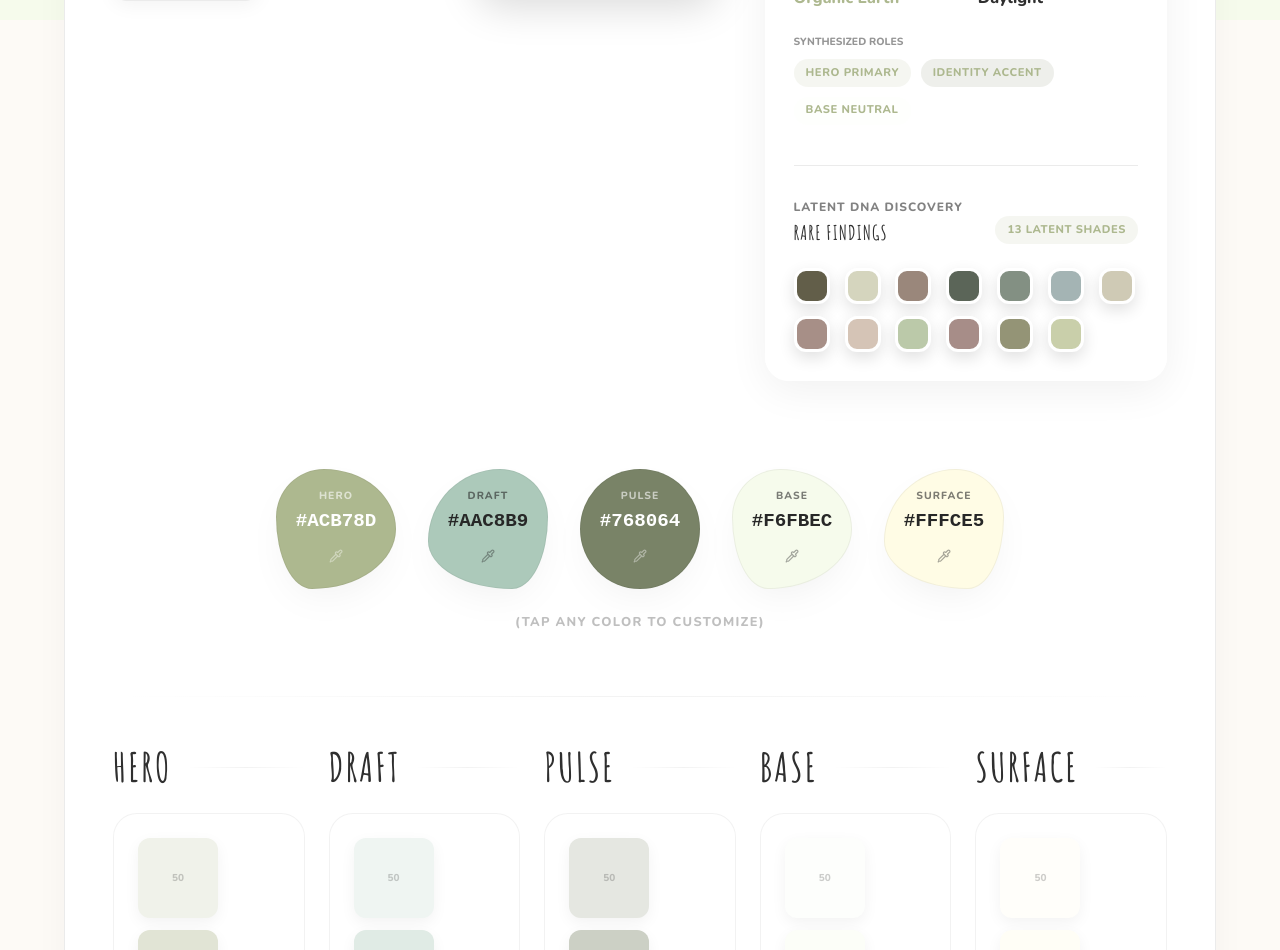
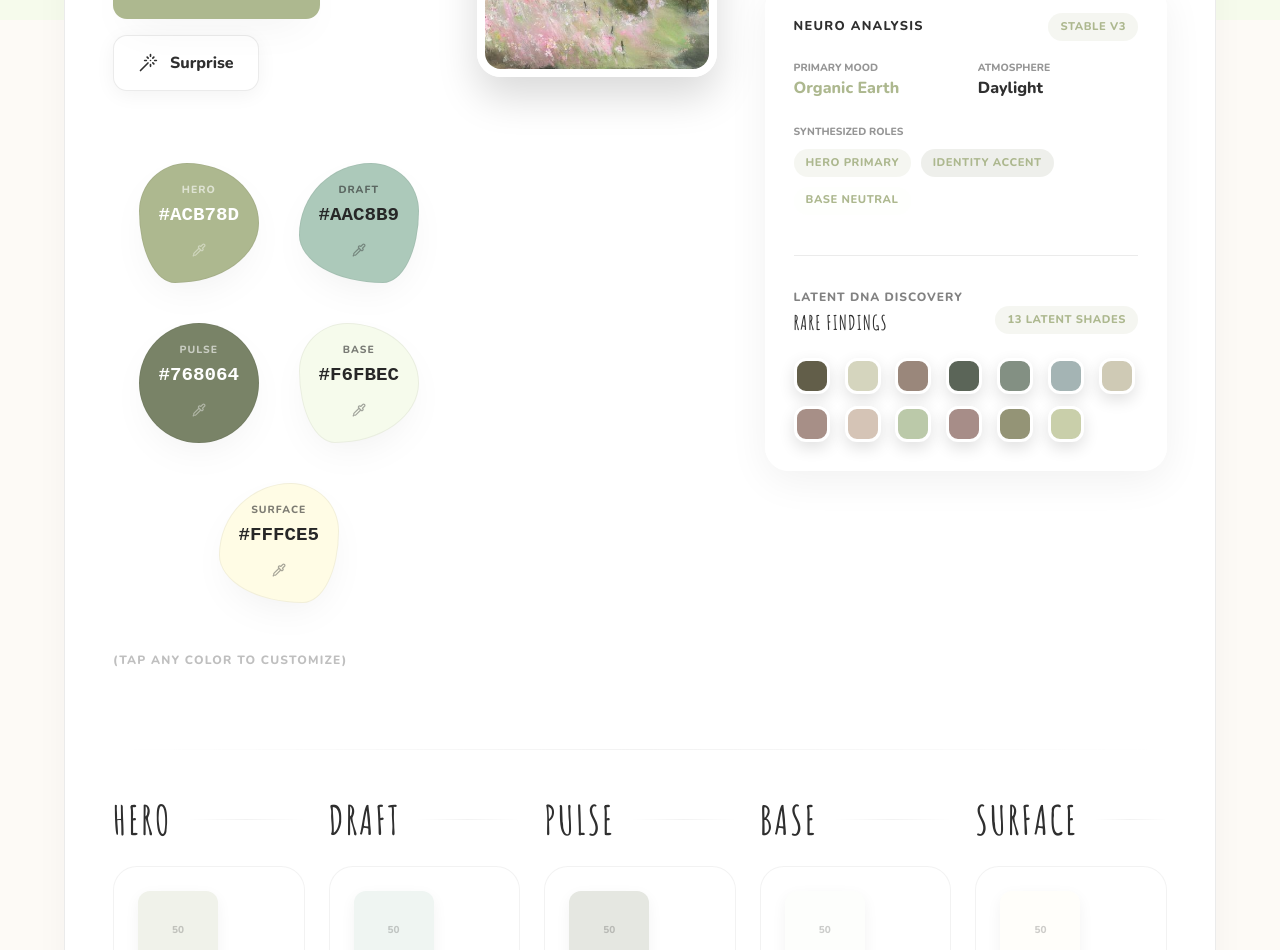
Before and after one commit to estinaya2024/Duxel, a React (Vite) app: page / in a window 1280 px wide. Shown: the part 780-1730 px from the top of the page. Built offline with nearby package versions, Linux system fonts and the light colour scheme.

Commit message:
feat: relocate color picker to left column and add 100px header spacing

```diff
--- a/src/App.tsx
+++ b/src/App.tsx
@@ -155,12 +155,12 @@ const RoleMapper: React.FC<RoleMapperProps> = ({ color, onMap, onClose, isDarkMo
 function App() {
   // Default palette sampled from exmple-img.jpg
   const DEFAULT_THEME: ThemeConfig = {
-    primary:    '#7a9e6e', // sage green (dominant meadow tone)
-    secondary:  '#c89aab', // dusty pink (wildflower foreground)
-    accent:     '#e8b4c0', // blush pink (flower highlights)
+    primary: '#7a9e6e', // sage green (dominant meadow tone)
+    secondary: '#c89aab', // dusty pink (wildflower foreground)
+    accent: '#e8b4c0', // blush pink (flower highlights)
     background: '#f5f0eb', // warm off-white (painted sky/ground)
-    surface:    '#4a6741', // deep olive (tree masses)
-    moodName:   'Pastoral',
+    surface: '#4a6741', // deep olive (tree masses)
+    moodName: 'Pastoral',
   };
 
   const [config, setConfig] = useState<ThemeConfig>(() => {
@@ -506,7 +506,7 @@ function App() {
         </div>
       </header>
 
-      <div style={{ height: '140px' }} />
+      <div style={{ height: '230px' }} />
 
       <SavedPalettes themes={savedThemes} onSelect={(conf) => { setConfig(conf); setIsDarkMode(false); }} onRemove={removeSavedTheme} />
 
@@ -549,6 +549,11 @@ function App() {
                         <input type="file" onChange={handleImageUpload} accept="image/*" style={{ position: 'absolute', top: 0, left: 0, width: '100%', height: '100%', opacity: 0, cursor: 'pointer', zIndex: 10 }} />
                       </div>
                       <motion.button whileHover={{ scale: 1.05 }} whileTap={{ scale: 0.95 }} onClick={randomizeTheme} style={{ padding: '1rem 1.5rem', borderRadius: '14px', border: '1px solid var(--border-light)', background: 'white', display: 'flex', alignItems: 'center', gap: '0.75rem', cursor: 'pointer', boxShadow: '0 4px 20px rgba(0,0,0,0.05)', color: 'var(--text-primary)', fontSize: '1rem', fontWeight: 800 }}><Wand size={20} /> Surprise</motion.button>
+                    </div>
+
+                    <div style={{ marginTop: '2rem' }}>
+                      <ColorPicker config={config} onChange={handleColorChange} />
+                      <div style={{ fontSize: '0.75rem', fontWeight: 800, opacity: 0.3, letterSpacing: '0.1em', marginTop: '0.5rem' }}>(TAP ANY COLOR TO CUSTOMIZE)</div>
                     </div>
                   </div>
                   {activeImage && (
@@ -656,9 +661,7 @@ function App() {
             </div>
 
             <DraggableSticker src="/steps.png" alt="Steps Sticker" storageKey="sticker-steps" defaultStyle={{ bottom: '-700px', right: '-100px', width: '380px' }} rotate={15} />
-            <ColorPicker config={config} onChange={handleColorChange} />
-            <div style={{ display: 'flex', justifyContent: 'center', marginTop: '-1rem', marginBottom: '1rem', opacity: 0.3, fontSize: '0.8rem', fontWeight: 800, letterSpacing: '0.1em' }}>(TAP ANY COLOR TO CUSTOMIZE)</div>
-            <div className="organic-divider" />
+            <div className="organic-divider" style={{ marginTop: '2rem' }} />
             <div style={{ display: 'grid', gridTemplateColumns: '1fr', gap: '2rem' }}>
               <div style={{ display: 'grid', gridTemplateColumns: 'repeat(5, 1fr)', gap: '1.5rem' }}>
                 <PaletteDisplay palette={theme.palettes.primary} title="Hero" />
--- a/src/components/ColorPicker.tsx
+++ b/src/components/ColorPicker.tsx
@@ -8,9 +8,10 @@ interface EnergyTokenProps {
   color: string;
   onChange: (color: string) => void;
   index: number;
+  condensed?: boolean;
 }
 
-const EnergyToken: React.FC<EnergyTokenProps> = ({ label, color, onChange, index }) => {
+const EnergyToken: React.FC<EnergyTokenProps> = ({ label, color, onChange, index, condensed = false }) => {
   const [isEditing, setIsEditing] = useState(false);
   const [tempHex, setTempHex] = useState(color.toUpperCase());
 
@@ -40,24 +41,30 @@ const EnergyToken: React.FC<EnergyTokenProps> = ({ label, color, onChange, index
     }
   };
 
+  const size = condensed ? '80px' : '120px';
+  const labelSize = condensed ? '0.55rem' : '0.65rem';
+  const hexSize = condensed ? '0.85rem' : '1.2rem';
+  const iconSize = condensed ? 12 : 14;
+
   return (
     <motion.div
       className={`energy-token ${blobClass}`}
       whileHover={{ scale: 1.05, rotate: index % 2 === 0 ? 3 : -3 }}
       whileTap={{ scale: 0.95 }}
       style={{
-        width: '120px',
-        height: '120px',
+        width: size,
+        height: size,
         background: color,
         display: 'flex',
         flexDirection: 'column',
         alignItems: 'center',
         justifyContent: 'center',
         cursor: 'pointer',
-        boxShadow: 'var(--shadow-primary)',
+        boxShadow: condensed ? '0 8px 24px rgba(0,0,0,0.1)' : 'var(--shadow-primary)',
         position: 'relative',
         border: '1px solid rgba(0,0,0,0.05)',
         transition: 'background 0.4s ease',
+        flexShrink: 0
       }}
     >
       {/* Traditional Picker Trigger */}
@@ -76,15 +83,15 @@ const EnergyToken: React.FC<EnergyTokenProps> = ({ label, color, onChange, index
         }}
       />
 
-      <div style={{ position: 'relative', zIndex: 2, pointerEvents: 'none', display: 'flex', flexDirection: 'column', alignItems: 'center' }}>
+      <div style={{ position: 'relative', zIndex: 2, pointerEvents: 'none', display: 'flex', flexDirection: 'column', alignItems: 'center', width: '100%' }}>
         <span style={{
-          fontSize: '0.65rem',
+          fontSize: labelSize,
           fontWeight: 900,
           color: contrastColor,
           opacity: 0.6,
           textTransform: 'uppercase',
           letterSpacing: '0.1em',
-          marginBottom: '4px'
+          marginBottom: condensed ? '2px' : '4px'
         }}>{label}</span>
 
         {isEditing ? (
@@ -100,14 +107,14 @@ const EnergyToken: React.FC<EnergyTokenProps> = ({ label, color, onChange, index
               background: 'transparent',
               border: 'none',
               color: 'inherit',
-              fontSize: '0.8rem',
+              fontSize: hexSize,
               fontWeight: 900,
               fontFamily: 'monospace',
               width: '100%',
               textAlign: 'center',
               cursor: 'text',
               outline: 'none',
-              padding: '0.2rem 0',
+              padding: condensed ? '0.1rem 0' : '0.2rem 0',
               borderRadius: '4px',
               transition: 'background 0.2s',
               pointerEvents: 'auto',
@@ -123,7 +130,7 @@ const EnergyToken: React.FC<EnergyTokenProps> = ({ label, color, onChange, index
               setIsEditing(true);
             }}
             style={{
-              fontSize: '1.2rem',
+              fontSize: hexSize,
               fontWeight: 900,
               color: contrastColor,
               fontFamily: 'monospace',
@@ -135,8 +142,8 @@ const EnergyToken: React.FC<EnergyTokenProps> = ({ label, color, onChange, index
           </span>
         )}
 
-        <div style={{ marginTop: '8px', opacity: 0.4 }}>
-          <Pipette size={14} color={contrastColor} />
+        <div style={{ marginTop: condensed ? '4px' : '8px', opacity: 0.4 }}>
+          <Pipette size={iconSize} color={contrastColor} />
         </div>
       </div>
     </motion.div>
@@ -152,16 +159,24 @@ interface ColorPickerProps {
     surface: string;
   };
   onChange: (key: string, color: string) => void;
+  condensed?: boolean;
 }
 
-export const ColorPicker: React.FC<ColorPickerProps> = ({ config, onChange }) => {
+export const ColorPicker: React.FC<ColorPickerProps> = ({ config, onChange, condensed = false }) => {
   return (
-    <div style={{ display: 'flex', alignItems: 'center', gap: '2rem', padding: '2.5rem 0', justifyContent: 'center', flexWrap: 'wrap' }}>
-      <EnergyToken index={0} label="Hero" color={config.primary} onChange={(c) => onChange('primary', c)} />
-      <EnergyToken index={1} label="Draft" color={config.secondary} onChange={(c) => onChange('secondary', c)} />
-      <EnergyToken index={2} label="Pulse" color={config.accent} onChange={(c) => onChange('accent', c)} />
-      <EnergyToken index={3} label="Base" color={config.background} onChange={(c) => onChange('background', c)} />
-      <EnergyToken index={4} label="Surface" color={config.surface} onChange={(c) => onChange('surface', c)} />
+    <div style={{
+      display: 'flex',
+      alignItems: 'center',
+      gap: condensed ? '0.75rem' : '2.5rem',
+      padding: condensed ? '0.5rem 0' : '2.5rem 0',
+      justifyContent: condensed ? 'flex-start' : 'center',
+      flexWrap: 'wrap'
+    }}>
+      <EnergyToken index={0} label="Hero" color={config.primary} onChange={(c) => onChange('primary', c)} condensed={condensed} />
+      <EnergyToken index={1} label="Draft" color={config.secondary} onChange={(c) => onChange('secondary', c)} condensed={condensed} />
+      <EnergyToken index={2} label="Pulse" color={config.accent} onChange={(c) => onChange('accent', c)} condensed={condensed} />
+      <EnergyToken index={3} label="Base" color={config.background} onChange={(c) => onChange('background', c)} condensed={condensed} />
+      <EnergyToken index={4} label="Surface" color={config.surface} onChange={(c) => onChange('surface', c)} condensed={condensed} />
     </div>
   );
 };
```
